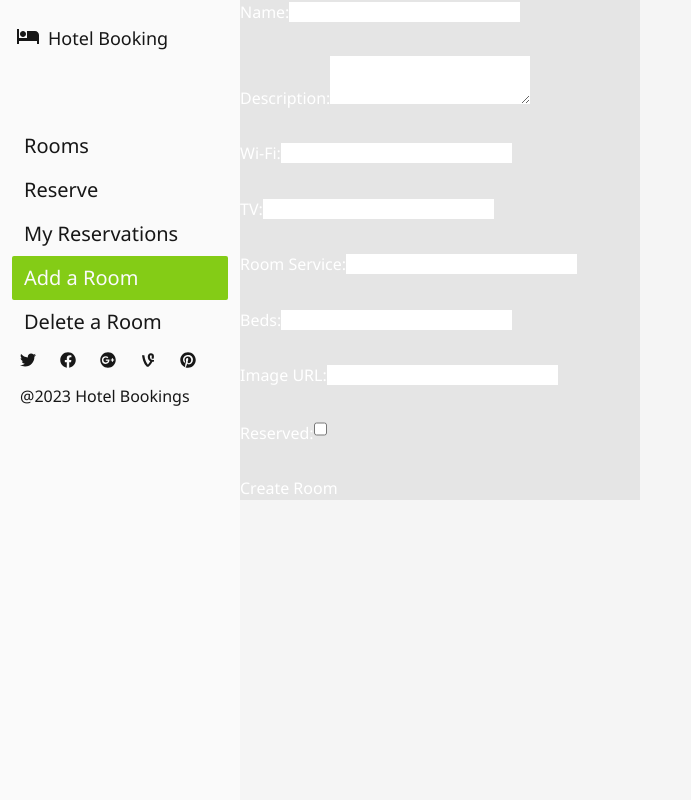
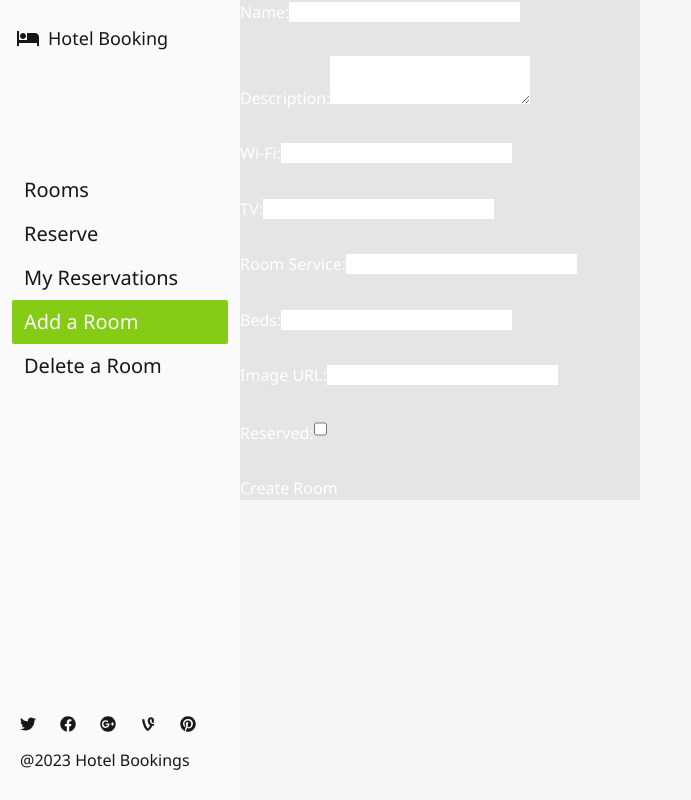
Before and after one commit to sebalp100/hotel-bookings-frontend, a React (Create React App) app: page /room/new in a window 1280 px wide. Shown: the whole page, without its empty margins (0-691 px from the left). Built offline with nearby package versions, Linux system fonts and the light colour scheme.

Commit message:
UPDATE sidebar styling

```diff
--- a/src/components/FormAddRoom.jsx
+++ b/src/components/FormAddRoom.jsx
@@ -29,7 +29,6 @@ const FormAddRoom = () => {
   };
 
   return (
-    <div className="">
     <div>
       <form
         className="bg-neutral-200 flex flex-col justify-between items-start w-[400px] h-[500px] text-white"
@@ -109,7 +108,6 @@ const FormAddRoom = () => {
         <button type="submit">Create Room</button>
       </form>
     </div>
-    </div>
   );
 };
 
--- a/src/components/Sidebar.jsx
+++ b/src/components/Sidebar.jsx
@@ -6,11 +6,11 @@ import SidebarLink from './SidebarLink';
 
 const Sidebar = () => (
   <div className="bg-neutral-50 w-60 p-3 flex flex-col text-neutral-900 hidden md:block">
-    <div className="flex items center gap-2 px-1 py-3 pt-3 pb-9">
+    <div className="flex items-center gap-2 px-1 py-3 pt-3 pb-9">
       <MdHotel fontSize={24} />
       <span className="text-neutral-900 text-lg">Hotel Booking</span>
     </div>
-    <div className="flex-1 flex flex-col pt-9">
+    <div className="flex-1 flex flex-col pt-20 pb-80">
       {DASHBOARD_SIDEBAR_LINKS.map((item) => (
         <SidebarLink key={item.key} item={item} />
       ))}
--- a/src/index.css
+++ b/src/index.css
@@ -1,12 +1,6 @@
 @tailwind base;
 @tailwind components;
 @tailwind utilities;
-
-@layer components {
-  .inputclass {
-    @apply text-center;
-  }
-}
 
 body {
   margin: 0;
```
Lines whose indentation alone changed are shown as unchanged.
